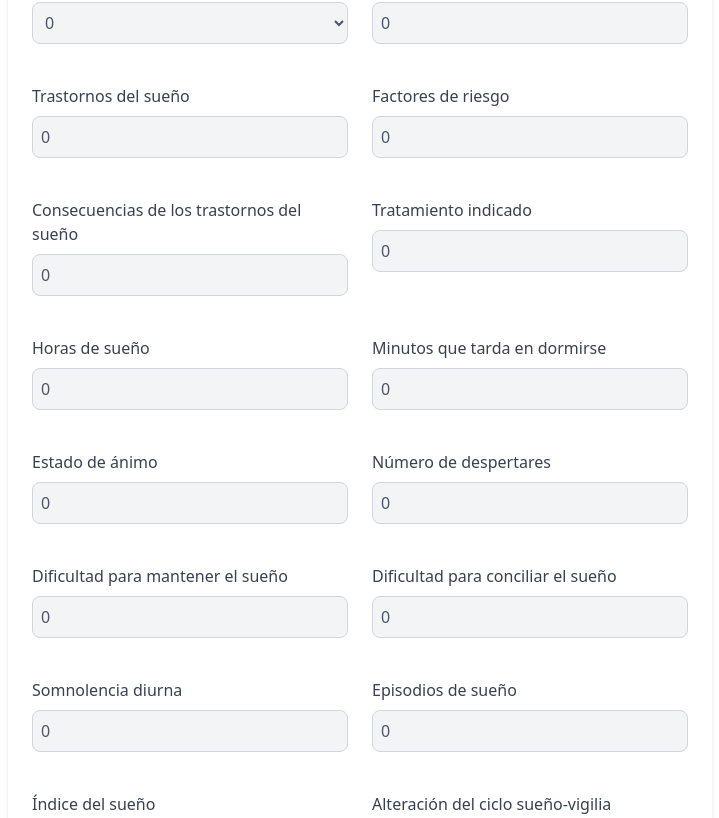
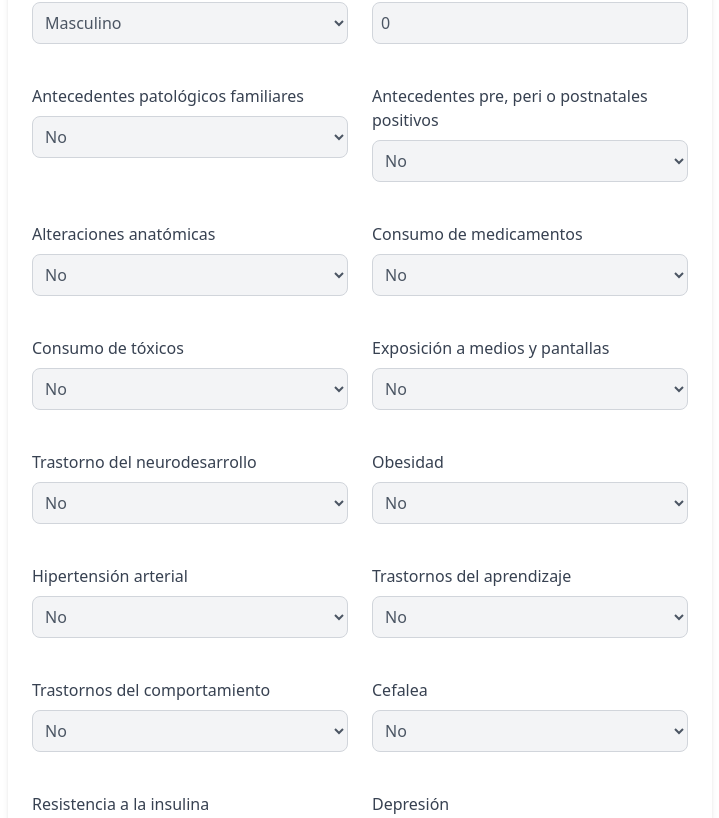
Before and after one commit to Ernesto248/sleep-disorder, a React (Vite) app: page /form in a window 1280 px wide. Shown: the part 282-1100 px from the top of the page, without its empty margins (280-999 px from the left). Built offline with nearby package versions, Linux system fonts and the light colour scheme.

Commit message:
Form fields fixed

```diff
--- a/src/Components/EvalForm/index.jsx
+++ b/src/Components/EvalForm/index.jsx
@@ -155,25 +155,24 @@ const EvalForm = () => {
       <Formik
         initialValues={{
           edad: 0,
-          sexo: 0,
-          sueño: 0,
-          riesgos: 0,
-          consecuencias: 0,
+          sexo: "",
+          ant_patologicos_fam: 0,
+          ant_pre_peri_postnatales_positivos: 0,
+          alteraciones_anatomicas: 0,
+          consumo_medicamentos: 0,
+          consumo_toxicos: 0,
+          exp_medios_pantallas: 0,
+          trastorno_neurodesarrollo: 0,
+          obesidad: 0,
+          hipertension_arterial: 0,
+          trastornos_aprendizaje: 0,
+          trastornos_comportamiento: 0,
+          cefalea: 0,
+          res_insulina: 0,
+          depresion: 0,
           tratamiento: 0,
-          horassueño: 0,
-          minutosDormir: 0,
-          estadoanimo: 0,
-          despertares: 0,
-          dificultadsueño: 0,
-          dificultadconciliar: 0,
-          sueñodiurno: 0,
-          episodiosueño: 0,
-          indice: 0,
-          alteracionciclo: 0,
-          movimientosmotores: 0,
-          sintomasasociados: 0,
         }}
-        // validationSchema={formSchema}
+        validationSchema={formSchema}
         onSubmit={handleSubmit}
       >
         {({ handleChange, values, errors, touched }) => (
@@ -188,7 +187,7 @@ const EvalForm = () => {
             <div className="mt-10 grid grid-cols-1 md:grid-cols-2 gap-6">
               <SelectField
                 name="sexo"
-                label="Sexo (0-hombre 1-mujer)"
+                label="Sexo"
                 value={values.sexo}
                 handleChange={handleChange}
                 error={errors.sexo}
@@ -196,139 +195,131 @@ const EvalForm = () => {
               />
               <NumberInput
                 name="edad"
-                label="Grupo de Edades"
+                label="Edad"
                 value={values.edad}
                 handleChange={handleChange}
                 error={errors.edad}
                 touched={touched.edad}
               />
-              <NumberInput
-                name="sueño"
-                label="Trastornos del sueño"
-                value={values.sueño}
+              <SelectField
+                name="ant_patologicos_fam"
+                label="Antecedentes patológicos familiares"
+                value={values.ant_patologicos_fam}
                 handleChange={handleChange}
-                error={errors.sueño}
-                touched={touched.sueño}
+                error={errors.ant_patologicos_fam}
+                touched={touched.ant_patologicos_fam}
               />
-              <NumberInput
-                name="riesgos"
-                label="Factores de riesgo"
-                value={values.riesgos}
+              <SelectField
+                name="ant_pre_peri_postnatales_positivos"
+                label="Antecedentes pre, peri o postnatales positivos"
+                value={values.ant_pre_peri_postnatales_positivos}
                 handleChange={handleChange}
-                error={errors.riesgos}
-                touched={touched.riesgos}
+                error={errors.ant_pre_peri_postnatales_positivos}
+                touched={touched.ant_pre_peri_postnatales_positivos}
               />
-              <NumberInput
-                name="consecuencias"
-                label="Consecuencias de los trastornos del sueño"
-                value={values.consecuencias}
+              <SelectField
+                name="alteraciones_anatomicas"
+                label="Alteraciones anatómicas"
+                value={values.alteraciones_anatomicas}
                 handleChange={handleChange}
-                error={errors.consecuencias}
-                touched={touched.consecuencias}
+                error={errors.alteraciones_anatomicas}
+                touched={touched.alteraciones_anatomicas}
               />
-              <NumberInput
+              <SelectField
+                name="consumo_medicamentos"
+                label="Consumo de medicamentos"
+                value={values.consumo_medicamentos}
+                handleChange={handleChange}
+                error={errors.consumo_medicamentos}
+                touched={touched.consumo_medicamentos}
+              />
+              <SelectField
+                name="consumo_toxicos"
+                label="Consumo de tóxicos"
+                value={values.consumo_toxicos}
+                handleChange={handleChange}
+                error={errors.consumo_toxicos}
+                touched={touched.consumo_toxicos}
+              />
+              <SelectField
+                name="exp_medios_pantallas"
+                label="Exposición a medios y pantallas"
+                value={values.exp_medios_pantallas}
+                handleChange={handleChange}
+                error={errors.exp_medios_pantallas}
+                touched={touched.exp_medios_pantallas}
+              />
+              <SelectField
+                name="trastorno_neurodesarrollo"
+                label="Trastorno del neurodesarrollo"
+                value={values.trastorno_neurodesarrollo}
+                handleChange={handleChange}
+                error={errors.trastorno_neurodesarrollo}
+                touched={touched.trastorno_neurodesarrollo}
+              />
+              <SelectField
+                name="obesidad"
+                label="Obesidad"
+                value={values.obesidad}
+                handleChange={handleChange}
+                error={errors.obesidad}
+                touched={touched.obesidad}
+              />
+              <SelectField
+                name="hipertension_arterial"
+                label="Hipertensión arterial"
+                value={values.hipertension_arterial}
+                handleChange={handleChange}
+                error={errors.hipertension_arterial}
+                touched={touched.hipertension_arterial}
+              />
+              <SelectField
+                name="trastornos_aprendizaje"
+                label="Trastornos del aprendizaje"
+                value={values.trastornos_aprendizaje}
+                handleChange={handleChange}
+                error={errors.trastornos_aprendizaje}
+                touched={touched.trastornos_aprendizaje}
+              />
+              <SelectField
+                name="trastornos_comportamiento"
+                label="Trastornos del comportamiento"
+                value={values.trastornos_comportamiento}
+                handleChange={handleChange}
+                error={errors.trastornos_comportamiento}
+                touched={touched.trastornos_comportamiento}
+              />
+              <SelectField
+                name="cefalea"
+                label="Cefalea"
+                value={values.cefalea}
+                handleChange={handleChange}
+                error={errors.cefalea}
+                touched={touched.cefalea}
+              />
+              <SelectField
+                name="res_insulina"
+                label="Resistencia a la insulina"
+                value={values.res_insulina}
+                handleChange={handleChange}
+                error={errors.res_insulina}
+                touched={touched.res_insulina}
+              />
+              <SelectField
+                name="depresion"
+                label="Depresión"
+                value={values.depresion}
+                handleChange={handleChange}
+                error={errors.depresion}
+                touched={touched.depresion}
+              />
+              <SelectField
                 name="tratamiento"
-                label="Tratamiento indicado"
+                label="Tratamiento"
                 value={values.tratamiento}
                 handleChange={handleChange}
                 error={errors.tratamiento}
                 touched={touched.tratamiento}
-              />
-              <NumberInput
-                name="horassueño"
-                label="Horas de sueño"
-                value={values.horassueño}
-                handleChange={handleChange}
-                error={errors.horassueño}
-                touched={touched.horassueño}
-              />
-              <NumberInput
-                name="minutosDormir"
-                label="Minutos que tarda en dormirse"
-                value={values.minutosDormir}
-                handleChange={handleChange}
-                error={errors.minutosDormir}
-                touched={touched.minutosDormir}
-              />
-              <NumberInput
-                name="estadoanimo"
-                label="Estado de ánimo"
-                value={values.estadoanimo}
-                handleChange={handleChange}
-                error={errors.estadoanimo}
-                touched={touched.estadoanimo}
-              />
-              <NumberInput
-                name="despertares"
-                label="Número de despertares"
-                value={values.despertares}
-                handleChange={handleChange}
-                error={errors.despertares}
-                touched={touched.despertares}
-              />
-              <NumberInput
-                name="dificultadsueño"
-                label="Dificultad para mantener el sueño"
-                value={values.dificultadsueño}
-                handleChange={handleChange}
-                error={errors.dificultadsueño}
-                touched={touched.dificultadsueño}
-              />
-              <NumberInput
-                name="dificultadconciliar"
-                label="Dificultad para conciliar el sueño"
-                value={values.dificultadconciliar}
-                handleChange={handleChange}
-                error={errors.dificultadconciliar}
-                touched={touched.dificultadconciliar}
-              />
-              <NumberInput
-                name="sueñodiurno"
-                label="Somnolencia diurna"
-                value={values.sueñodiurno}
-                handleChange={handleChange}
-                error={errors.sueñodiurno}
-                touched={touched.sueñodiurno}
-              />
-              <NumberInput
-                name="episodiosueño"
-                label="Episodios de sueño"
-                value={values.episodiosueño}
-                handleChange={handleChange}
-                error={errors.episodiosueño}
-                touched={touched.episodiosueño}
-              />
-              <NumberInput
-                name="indice"
-                label="Índice del sueño"
-                value={values.indice}
-                handleChange={handleChange}
-                error={errors.indice}
-                touched={touched.indice}
-              />
-              <NumberInput
-                name="alteracionciclo"
-                label="Alteración del ciclo sueño-vigilia"
-                value={values.alteracionciclo}
-                handleChange={handleChange}
-                error={errors.alteracionciclo}
-                touched={touched.alteracionciclo}
-              />
-              <NumberInput
-                name="movimientosmotores"
-                label="Movimientos motores durante el sueño"
-                value={values.movimientosmotores}
-                handleChange={handleChange}
-                error={errors.movimientosmotores}
-                touched={touched.movimientosmotores}
-              />
-              <NumberInput
-                name="sintomasasociados"
-                label="Síntomas asociados al sueño"
-                value={values.sintomasasociados}
-                handleChange={handleChange}
-                error={errors.sintomasasociados}
-                touched={touched.sintomasasociados}
               />
             </div>
             <button
--- a/src/Components/NavBar/index.jsx
+++ b/src/Components/NavBar/index.jsx
@@ -14,7 +14,7 @@ const NavBar = () => {
               isActive ? activeStyle : "text-gray-700 hover:text-blue-500"
             }
           >
-            ERC-APP
+            TS-APP
           </NavLink>
         </li>
         <li>
--- a/src/Components/SelectField/index.jsx
+++ b/src/Components/SelectField/index.jsx
@@ -1,6 +1,18 @@
 import React from "react";
 
 const SelectField = ({ name, label, value, handleChange, error, touched }) => {
+  // Define las opciones dinámicamente
+  const options =
+    name === "sexo"
+      ? [
+          { value: 0, label: "Masculino" },
+          { value: 1, label: "Femenino" },
+        ]
+      : [
+          { value: 0, label: "No" },
+          { value: 1, label: "Sí" },
+        ];
+
   return (
     <div className="mb-4">
       <label className="block text-gray-700 font-medium mb-2">{label}</label>
@@ -12,8 +24,11 @@ const SelectField = ({ name, label, value, handleChange, error, touched }) => {
           error && touched ? "border-red-500" : "border-gray-300"
         } rounded-lg bg-gray-100 text-gray-600 focus:outline-none focus:ring-2 focus:ring-blue-500`}
       >
-        <option value={0}>0</option>
-        <option value={1}>1</option>
+        {options.map((option) => (
+          <option key={option.value} value={option.value}>
+            {option.label}
+          </option>
+        ))}
       </select>
       {error && touched && <div className="text-red-500 mt-1">{error}</div>}
     </div>
--- a/src/Pages/Home/index.jsx
+++ b/src/Pages/Home/index.jsx
@@ -20,8 +20,8 @@ function Home() {
           <p className="text-xl mt-4">
             <strong>Creado por:</strong>
             <br />
-            Dra Grethel Camejo <br />
-            Jose Daniel Monzon
+            Dra. Grethel Camejo Sampedro <br />
+            José Daniel Monzón Rodríguez
           </p>
         </div>
       </div>
--- a/src/schemas/formSchema.js
+++ b/src/schemas/formSchema.js
@@ -1,121 +1,10 @@
 import * as Yup from "yup";
 
 const formSchema = Yup.object().shape({
-  sexo: Yup.number()
-    .min(0, "El valor mínimo es 0")
-    .max(1, "El valor máximo es 1"),
   edad: Yup.number()
     .min(0, "El valor mínimo es 0")
-    .max(120, "El valor máximo es 120")
+    .max(18, "El valor máximo es 18")
     .required("Requerido"),
-  ecv: Yup.number()
-    .min(0, "El valor mínimo es 0")
-    .max(1, "El valor máximo es 1"),
-  tabaquismo: Yup.number()
-    .min(0, "El valor mínimo es 0")
-    .max(1, "El valor máximo es 1"),
-  epoc: Yup.number()
-    .min(0, "El valor mínimo es 0")
-    .max(1, "El valor máximo es 1"),
-  ecev: Yup.number()
-    .min(0, "El valor mínimo es 0")
-    .max(1, "El valor máximo es 1"),
-  cancer: Yup.number()
-    .min(0, "El valor mínimo es 0")
-    .max(1, "El valor máximo es 1"),
-  enf_art_perif: Yup.number()
-    .min(0, "El valor mínimo es 0")
-    .max(1, "El valor máximo es 1"),
-  obesidad: Yup.number()
-    .min(0, "El valor mínimo es 0")
-    .max(1, "El valor máximo es 1"),
-  desnutricion: Yup.number()
-    .min(0, "El valor mínimo es 0")
-    .max(1, "El valor máximo es 1"),
-  dislipidemia: Yup.number()
-    .min(0, "El valor mínimo es 0")
-    .max(1, "El valor máximo es 1"),
-  erpad: Yup.number()
-    .min(0, "El valor mínimo es 0")
-    .max(1, "El valor máximo es 1"),
-  dm: Yup.number()
-    .min(0, "El valor mínimo es 0")
-    .max(1, "El valor máximo es 1"),
-  hta: Yup.number()
-    .min(0, "El valor mínimo es 0")
-    .max(1, "El valor máximo es 1"),
-  glomerulopatia: Yup.number()
-    .min(0, "El valor mínimo es 0")
-    .max(1, "El valor máximo es 1"),
-  tas: Yup.number()
-    .min(60, "El valor mínimo es 60")
-    .max(220, "El valor máximo es 220")
-    .required("Requerido"),
-  tad: Yup.number()
-    .min(30, "El valor mínimo es 30")
-    .max(140, "El valor máximo es 140")
-    .required("Requerido"),
-  fc: Yup.number()
-    .min(30, "El valor mínimo es 30")
-    .max(120, "El valor máximo es 120")
-    .required("Requerido"),
-  hb: Yup.number()
-    .min(3, "El valor mínimo es 3")
-    .max(25, "El valor máximo es 25")
-    .required("Requerido"),
-  albumina: Yup.number()
-    .min(10, "El valor mínimo es 10")
-    .max(70, "El valor máximo es 70")
-    .required("Requerido"),
-  urea: Yup.number()
-    .min(3, "El valor mínimo es 3")
-    .max(30, "El valor máximo es 30")
-    .required("Requerido"),
-  creatinina: Yup.number()
-    .min(200, "El valor mínimo es 200")
-    .max(1200, "El valor máximo es 1200")
-    .required("Requerido"),
-  fg: Yup.number()
-    .min(1, "El valor mínimo es 1")
-    .max(25, "El valor máximo es 25")
-    .required("Requerido"),
-  acido_urico: Yup.number()
-    .min(100, "El valor mínimo es 100")
-    .max(900, "El valor máximo es 900")
-    .required("Requerido"),
-  glucemia: Yup.number()
-    .min(0, "El valor mínimo es 0")
-    .max(15, "El valor máximo es 15")
-    .required("Requerido"),
-  colesterol: Yup.number()
-    .min(0, "El valor mínimo es 0")
-    .max(12, "El valor máximo es 12")
-    .required("Requerido"),
-  tgo: Yup.number()
-    .min(5, "El valor mínimo es 5")
-    .max(120, "El valor máximo es 120")
-    .required("Requerido"),
-  tgp: Yup.number()
-    .min(1, "El valor mínimo es 1")
-    .max(150, "El valor máximo es 150")
-    .required("Requerido"),
-  calcio: Yup.number()
-    .min(0, "El valor mínimo es 0")
-    .max(5, "El valor máximo es 5")
-    .required("Requerido"),
-  potasio: Yup.number()
-    .min(1, "El valor mínimo es 1")
-    .max(10, "El valor máximo es 10")
-    .required("Requerido"),
-  atencion_nefrologica: Yup.number()
-    .min(0, "El valor mínimo es 0")
-    .max(1, "El valor máximo es 1"),
-  inicio_tardio: Yup.number()
-    .min(0, "El valor mínimo es 0")
-    .max(1, "El valor máximo es 1"),
-  ccv: Yup.number()
-    .min(0, "El valor mínimo es 0")
-    .max(1, "El valor máximo es 1"),
 });
 
 export default formSchema;
```
